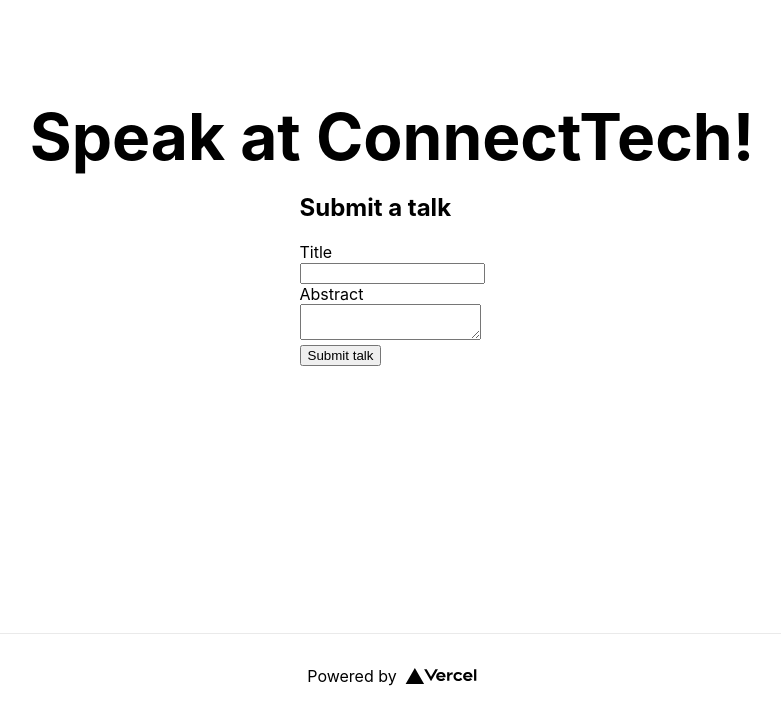
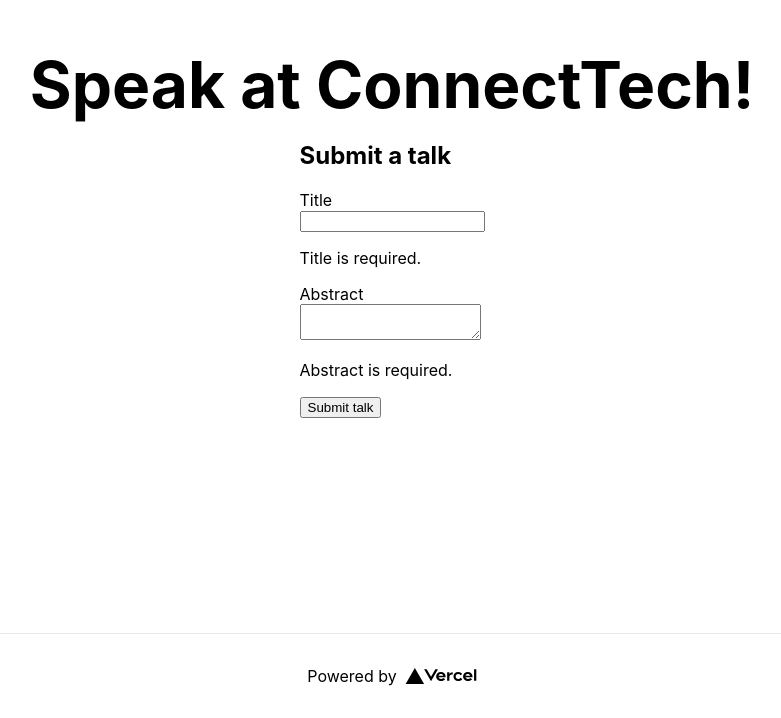
Before and after one commit to Jacob-Bankston/conf-app-connect-tech-2021, a Next.js app: page / in a window 1280 px wide. Shown: the part 167-885 px from the top of the page, without its empty margins (248-1029 px from the left). Built offline with nearby package versions, Linux system fonts and the light colour scheme.

Commit message:
adding validation messaging to form

```diff
--- a/pages/index.tsx
+++ b/pages/index.tsx
@@ -21,14 +21,15 @@ const newTalk: Talk = {
 export default function Home() {
   const [talk, setTalk] = useState(newTalk);
 
+  // Derived state
+  const errors  = validate();
+
   function onChange(event: ChangeEvent<HTMLInputElement | HTMLTextAreaElement>) {
     setTalk({ ...talk, [event.target.id]: event.target.value });
   }
 
   function handleSubmit(event: FormEvent<HTMLFormElement>) {
     event.preventDefault(); // stop postback
-
-
   }
 
   function validate() {
@@ -58,11 +59,13 @@ export default function Home() {
             <label htmlFor="title">Title</label>
             <br />
             <input type="text" id="title" value={talk.title} onChange={onChange} />
+            { errors.title && <p>{errors.title}</p> }
           </div>
           <div>
             <label htmlFor="abstract">Abstract</label>
             <br />
             <textarea id="abstract" value={talk.abstract} onChange={onChange} />
+            { errors.abstract && <p>{errors.abstract}</p> }
           </div>
           <input type="submit" value="Submit talk" />
         </form>
```
